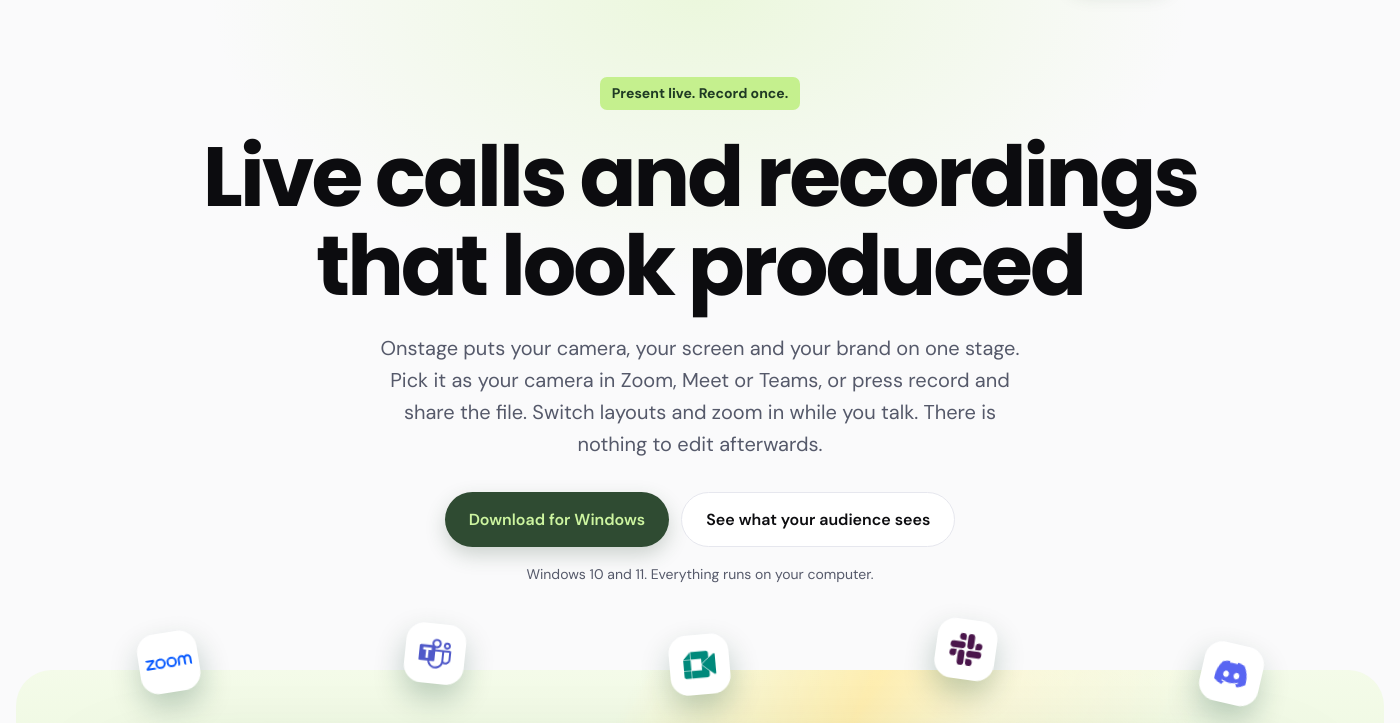
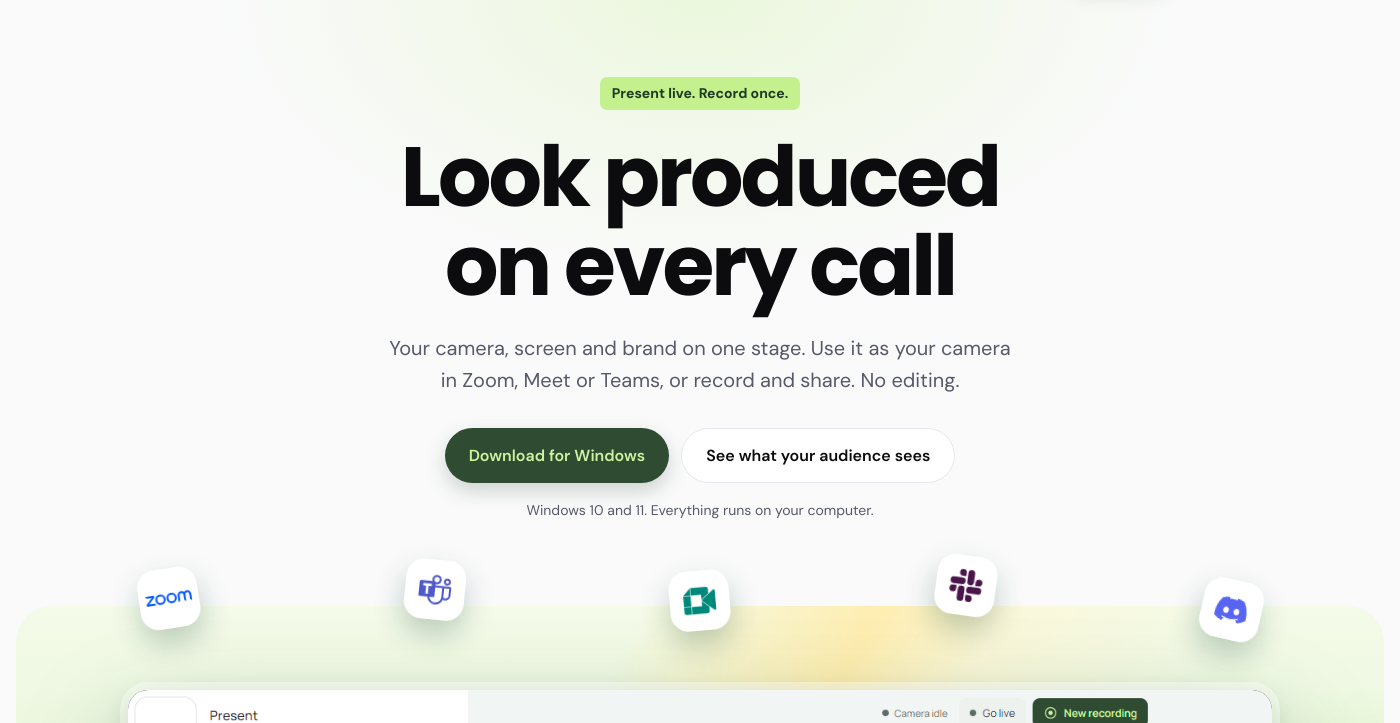
Before and after one commit to abhinavakhil/onstage, an Electron app: page landing/index.html in a window 1400 px wide. Shown: the part 77-800 px from the top of the page. Drawn offline with Linux system fonts and the light colour scheme.

Commit message:
Shorten the hero and call-to-action copy

```diff
--- a/landing/index.html
+++ b/landing/index.html
@@ -45,8 +45,8 @@
 <main id="top">
   <section class="hero">
     <p class="eyebrow">Present live. Record once.</p>
-    <h1>Live calls and recordings that look produced</h1>
-    <p class="lead">Onstage puts your camera, your screen and your brand on one stage. Pick it as your camera in Zoom, Meet or Teams, or press record and share the file. Switch layouts and zoom in while you talk. There is nothing to edit afterwards.</p>
+    <h1>Look produced on every call</h1>
+    <p class="lead">Your camera, screen and brand on one stage. Use it as your camera in Zoom, Meet or Teams, or record and share. No editing.</p>
     <div class="actions">
       <a class="btn primary" href="https://github.com/abhinavakhil/onstage/releases/latest/download/Onstage-Setup.exe">Download for Windows</a>
       <a class="btn ghost" href="#layouts">See what your audience sees</a>
@@ -214,8 +214,8 @@
   </section>
 
   <section id="download" class="cta">
-    <h2>Make your next call or recording look produced</h2>
-    <p>Download Onstage and show up with your camera, your screen and your brand on one stage.</p>
+    <h2>Look produced on your next call</h2>
+    <p>Your camera, screen and brand on one stage.</p>
     <a class="btn light" href="https://github.com/abhinavakhil/onstage/releases/latest/download/Onstage-Setup.exe">Download for Windows</a>
     <p class="cta-note">Windows 10 and 11. The installer is not code-signed yet, so Windows may ask you to confirm: choose More info, then Run anyway. It asks for administrator rights to add the Onstage Camera.</p>
   </section>
```
Also changed, not shown: .github/banner.svg, README.md.
